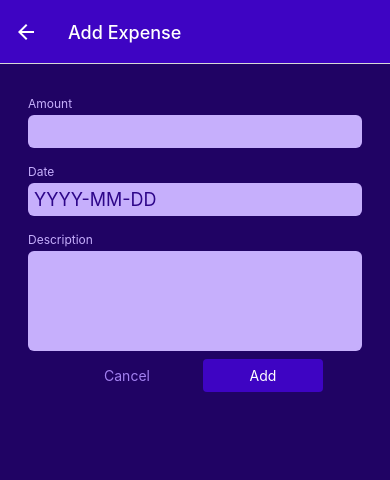
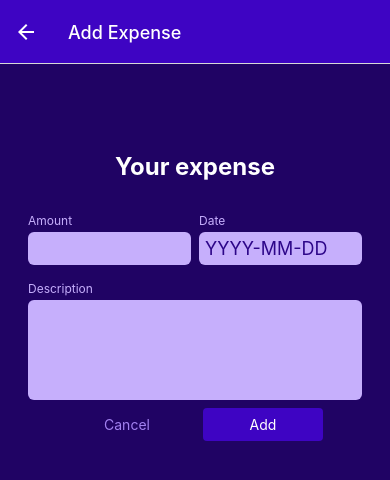
Before and after one commit to Facuscar/expenses-app, a React Native app: screen /ManageExpense in a window 390 px wide. Shown: the top 480 px of the page. Built offline with nearby package versions, Linux system fonts and the light colour scheme.

Commit message:
Setting the form layout

```diff
--- a/components/ExpenseForm/Input/index.jsx
+++ b/components/ExpenseForm/Input/index.jsx
@@ -1,9 +1,9 @@
 import { StyleSheet, Text, TextInput, View } from "react-native"
 import { GlobalStyles } from "../../../constants/styles";
 
-const Input = ({ label, textInputProps }) => {
+const Input = ({ label, textInputProps, newStyle }) => {
   return (
-    <View style={styles.inputWrapper}>
+    <View style={[styles.inputWrapper, newStyle]}>
       <Text style={styles.label}>{label}</Text>
       <TextInput style={[styles.input, textInputProps.multiline && styles.multilineInput]} {...textInputProps} />
     </View>
--- a/components/ExpenseForm/index.jsx
+++ b/components/ExpenseForm/index.jsx
@@ -1,4 +1,4 @@
-import { View } from "react-native"
+import { StyleSheet, Text, View } from "react-native"
 
 import Input from "./Input";
 
@@ -8,16 +8,28 @@
   }
 
   return (
-    <View>
-      <Input label="Amount" textInputProps={{
-        keyboardType: "decimal-pad",
-        onChangeText: amountChangedHandler,
-       }} />
-      <Input label="Date" textInputProps={{
-        placeholder: "YYYY-MM-DD",
-        maxLength: 10,
-        onChangeText: () => {},
-      }} />
+    <View style={styles.form}>
+      <Text style={styles.title}>Your expense</Text>
+      <View style={styles.inputsRow}>
+        <Input
+          label="Amount"
+          textInputProps={{
+            keyboardType: "decimal-pad",
+            onChangeText: amountChangedHandler,
+          }}
+          newStyle={styles.rowInput}
+          />
+        <Input
+          label="Date"
+          textInputProps={{
+            placeholder: "YYYY-MM-DD",
+            maxLength: 10,
+            onChangeText: () => {},
+
+          }}
+          newStyle={styles.rowInput}
+          />
+      </View>
       <Input label="Description" textInputProps={{
         multiline: true,
       }} />
@@ -26,3 +38,23 @@
 }
 
 export default ExpenseForm;
+
+const styles = StyleSheet.create({
+  title: {
+    fontSize: 24,
+    fontWeight: 'bold',
+    color: 'white',
+    textAlign: 'center',
+    marginVertical: 24,
+  },
+  form: {
+    marginTop: 40,
+  },
+  inputsRow: {
+    flexDirection: 'row',
+    justifyContent: 'space-between'
+  },
+  rowInput: {
+    flex: 1,
+  }
+})
```
